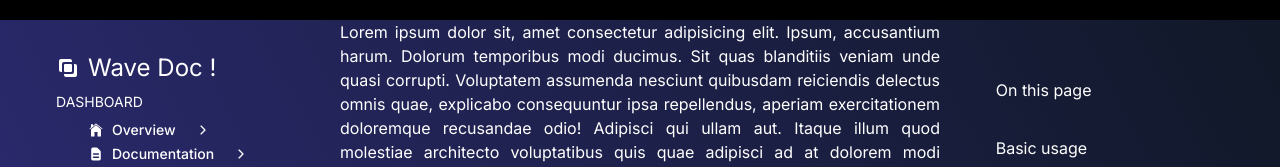
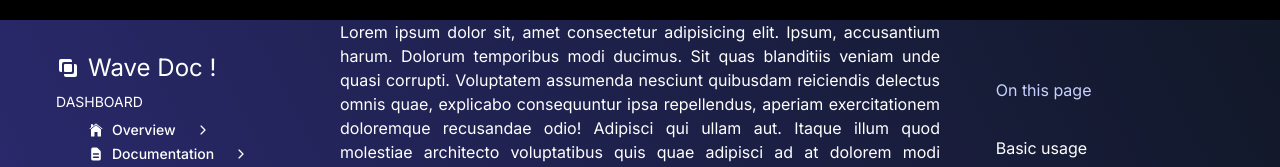
Before and after one commit to minhazpro3/blogger-client, a Next.js app: page /docs in a window 1280 px wide. Shown: the top 167 px of the page. Built offline with nearby package versions, Linux system fonts and the light colour scheme.

Commit message:
change a text of sidebar

```diff
--- a/src/components/docs/SubTitle_sidebar.tsx
+++ b/src/components/docs/SubTitle_sidebar.tsx
@@ -9,7 +9,7 @@ export default function SubtitleHome() {
             <div className="my-8">
 
                 <div className='grid grid-rows-4 gap-y-1 justify-center'>
-                    <p className="my-1 p-0 m-0 self-center ">On this page</p>
+                    <p className="my-1 p-0 m-0 self-center text-indigo-200 ">On this page</p>
                     <div className="group mt-1" >
                         <h4 className="mb-2 group-hover:text-indigo-400  group-focus:text-indigo-400 ">Basic usage</h4>
                         <button className="flex justify-center items-center  text-sm focus:text-indigo-400">
```
